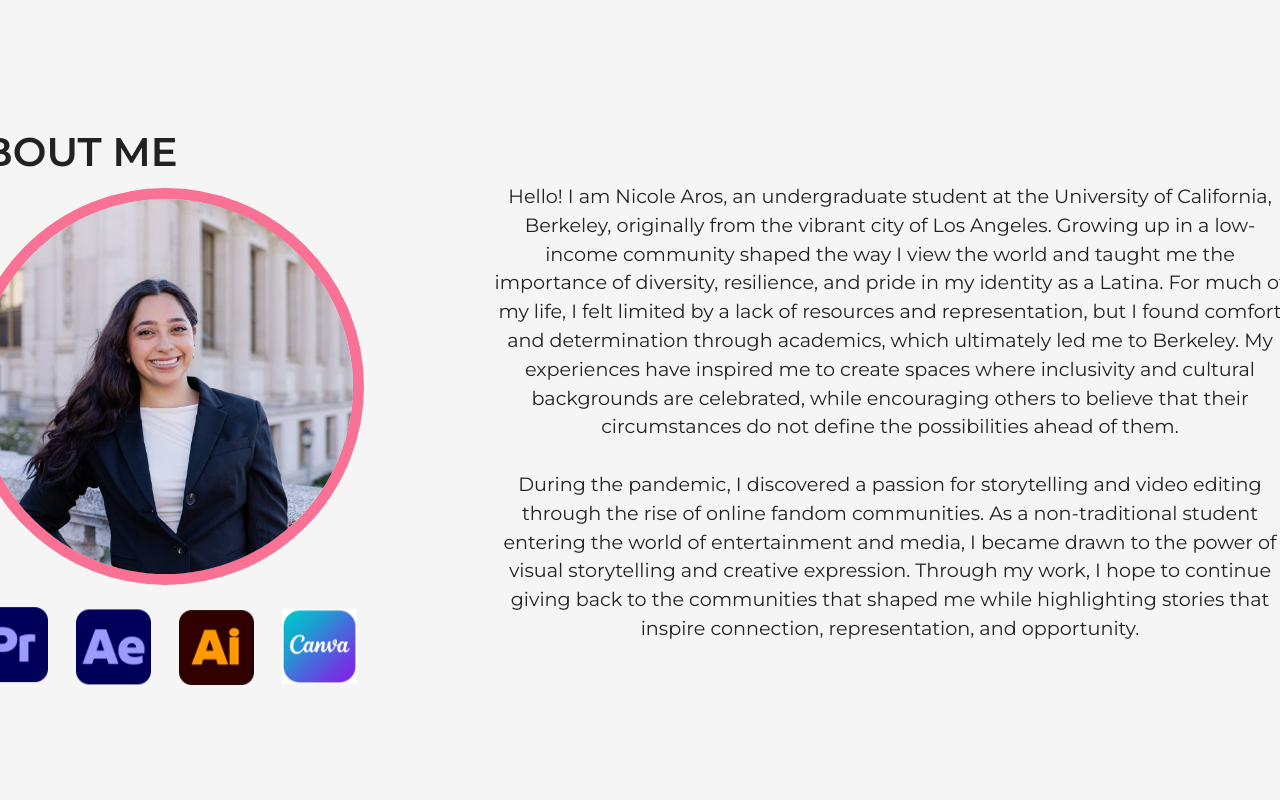
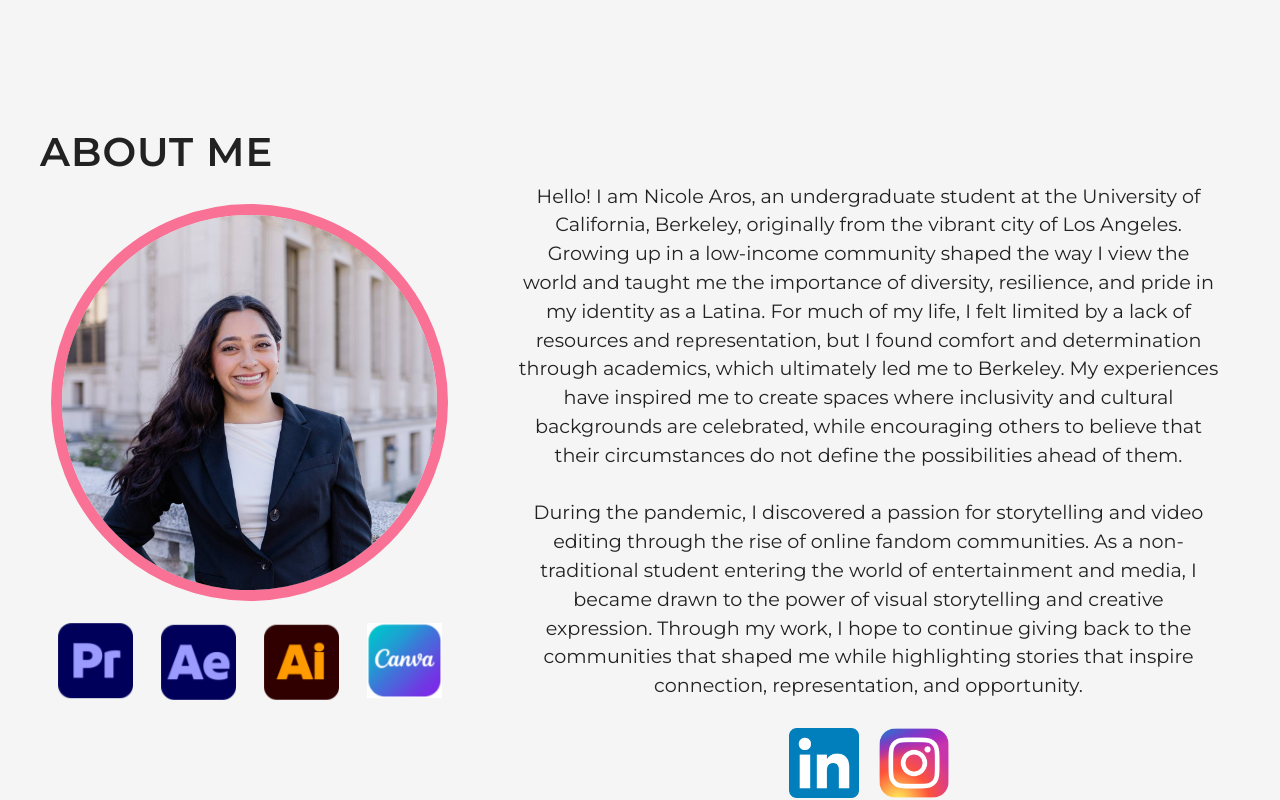
Before and after one commit to Normeeezy/nicolesarchives-react, a React (Vite) app: page / in a window 1280 px wide. Shown: the part 3000-3800 px from the top of the page. Built offline with nearby package versions, Linux system fonts and the light colour scheme.

Commit message:
added linkedin and ig to profile, converted to flex instead of absolute

```diff
--- a/src/App.css
+++ b/src/App.css
@@ -108,6 +108,11 @@ body {
   box-sizing: border-box;
 }
 
+/* ABOUT: reduce top padding so header sits higher */
+.section.about-section {
+  padding-top: 15px;
+}
+
 .section h1,
 .section h2 {
   color: #222;
@@ -158,6 +163,28 @@ body {
 
   .section {
     padding: 40px 20px;
+  }
+
+  .about-layout {
+    flex-direction: column;
+    gap: 32px;
+  }
+
+  .about-left {
+    min-width: 0;
+  }
+
+  .about-right {
+    min-width: 0;
+  }
+
+  .about-header {
+    font-size: 2rem;
+    text-align: left;
+  }
+
+  .about-description {
+    font-size: 1rem;
   }
 
   .tiles {
@@ -525,53 +552,101 @@ body {
   aspect-ratio: auto;
 }
 
+/* ABOUT (refactored layout: flex instead of offsets) */
+.about-section {
+  background: #f5f5f5;
+}
+
+.about-header {
+  font-family: "Montserrat", sans-serif;
+  font-size: 2.5rem;
+  /* Give more breathing room on wide screens */
+  margin: 0 0 clamp(24px, 2vw, 52px);
+  letter-spacing: 1px;
+}
+
+.about-layout {
+  display: flex;
+  gap: 60px;
+  align-items: center;
+  justify-content: space-between;
+  /* Scale up on big monitors, keep laptop feel */
+  max-width: clamp(1100px, 92vw, 1600px);
+  margin: clamp(0px, 1vw, 16px) auto 0;
+}
+
+.about-left {
+  flex: 0 0 auto;
+  display: flex;
+  flex-direction: column;
+  align-items: center;
+  gap: 24px;
+  min-width: 360px;
+  transform: translateY(-60px);
+
+}
+
+.about-photo {
+  width: 375px;
+  height: 375px;
+  border-radius: 50%;
+  object-fit: cover;
+  display: block;
+  border: 11px solid #f97296;
+}
+
+.about-tools {
+  display: flex;
+  justify-content: center;
+  align-items: center;
+  gap: 28px;
+}
+
+.about-tools img {
+  width: 75px;
+  height: 75px;
+  object-fit: contain;
+  animation: floatLogo 3s ease-in-out infinite;
+}
+
+.about-tools img:nth-child(2) {
+  animation-delay: 0.3s;
+}
+
+.about-tools img:nth-child(3) {
+  animation-delay: 0.6s;
+}
+
+.about-tools img:nth-child(4) {
+  animation-delay: 0.9s;
+}
+
+.about-right {
+  flex: 1 1 auto;
+  min-width: 420px;
+  transform: translateY(-20px);
+
+}
+
 .about-description {
-  position: relative;
-  left: 250px;
   font-family: "Montserrat", sans-serif;
   font-size: 1.2rem;
   line-height: 1.5;
   text-align: center;
-  max-width: 800px;
-  margin: 0 auto;
-  top: -50px;
-}
-
-.about-header {
-  position: relative;
-  top: -50px;
-  right: 575px;
-
-  font-family: "Montserrat", sans-serif;
-  font-size: 2.5rem;
-  line-height: 1.5;
-
-  text-align: center;
-
-  max-width: 800px;
+  max-width: clamp(700px, 52vw, 950px);
   margin: 0 auto;
 }
 
-.floating-logo-row {
+.social-links {
   display: flex;
+  gap: 20px;
   justify-content: center;
-  align-items: center;
-  position: relative;
-  left: -475px;
-  top: -525px;
-
-  gap: 28px;
-
-  margin-top: 25px;
+  margin-top: 28px;
 }
 
-.floating-logo-row img {
-  width: 75px;
-  height: 75px;
-
-  object-fit: contain;
-
-  animation: floatLogo 3s ease-in-out infinite;
+.social-links img {
+  width: 70px;
+  height: 70px;
 }
 
 .floating-logo-row img:nth-child(2) {
--- a/src/App.jsx
+++ b/src/App.jsx
@@ -10,6 +10,9 @@ import premiereLogo from "./assets/framework_logos/premiere_pro_logo.png";
 import afterEffectsLogo from "./assets/framework_logos/after_effects_icon.png";
 import adobe_illustrator_logo from "./assets/framework_logos/adobe_illustrator_logo.png";
 import canva_logo from "./assets/framework_logos/canva.jpg";
+
+import linkedin_logo from "./assets/Linkedin_icon.png";
+import instagram_logo from "./assets/Instagram_logo.png";
 
 export default function App() {
   return (
@@ -38,31 +41,59 @@ export default function App() {
         </section>
 
         {/* ABOUT */}
-        <section id="about" className="section">
+        <section id="about" className="section about-section">
           <h1 className="about-header">ABOUT ME</h1>
-          <p className="about-description">
-          Hello! I am Nicole Aros, an undergraduate student at the University of California, Berkeley,
-          originally from the vibrant city of Los Angeles. Growing up in a low-income community shaped
-          the way I view the world and taught me the importance of diversity, resilience, and
-          pride in my identity as a Latina. For much of my life, I felt limited by a lack of
-          resources and representation, but I found comfort and determination through academics,
-          which ultimately led me to Berkeley. My experiences have inspired me to create spaces
-          where inclusivity and cultural backgrounds are celebrated, while encouraging others to
-          believe that their circumstances do not define the possibilities ahead of them.
-          <br/>
-          <br/>
-          During the pandemic, I discovered a passion for storytelling and video editing through the rise of
-          online fandom communities. As a non-traditional student entering the world of entertainment
-          and media, I became drawn to the power of visual storytelling and creative expression.
-          Through my work, I hope to continue giving back to the communities that shaped me while
-          highlighting stories that inspire connection, representation, and opportunity.
-          </p>
-          <img className="photo" src={img1} alt="Nicole" />
-          <div className="floating-logo-row">
-            <img src={premiereLogo} alt="Premiere Pro" />
-            <img src={afterEffectsLogo} alt="After Effects" />
-            <img src={adobe_illustrator_logo} alt="Adobe Illustrator" />
-            <img src={canva_logo} alt="Canva" />
+
+          <div className="about-layout">
+            <div className="about-left">
+              <img className="about-photo" src={img1} alt="Nicole" />
+
+              <div className="about-tools">
+                <img src={premiereLogo} alt="Premiere Pro" />
+                <img src={afterEffectsLogo} alt="After Effects" />
+                <img src={adobe_illustrator_logo} alt="Adobe Illustrator" />
+                <img src={canva_logo} alt="Canva" />
+              </div>
+            </div>
+
+            <div className="about-right">
+              <p className="about-description">
+                Hello! I am Nicole Aros, an undergraduate student at the University of California,
+                Berkeley, originally from the vibrant city of Los Angeles. Growing up in a low-income
+                community shaped the way I view the world and taught me the importance of diversity,
+                resilience, and pride in my identity as a Latina. For much of my life, I felt limited
+                by a lack of resources and representation, but I found comfort and determination
+                through academics, which ultimately led me to Berkeley. My experiences have inspired
+                me to create spaces where inclusivity and cultural backgrounds are celebrated, while
+                encouraging others to believe that their circumstances do not define the
+                possibilities ahead of them.
+                <br />
+                <br />
+                During the pandemic, I discovered a passion for storytelling and video editing
+                through the rise of online fandom communities. As a non-traditional student entering
+                the world of entertainment and media, I became drawn to the power of visual
+                storytelling and creative expression. Through my work, I hope to continue giving
+                back to the communities that shaped me while highlighting stories that inspire
+                connection, representation, and opportunity.
+              </p>
+
+              <div className="social-links">
+                <a
+                  href="https://www.linkedin.com/in/nicole-aros/"
+                  target="_blank"
+                  rel="noopener noreferrer"
+                >
+                  <img src={linkedin_logo} alt="LinkedIn" />
+                </a>
+                <a
+                  href="https://www.instagram.com/n._nickell/"
+                  target="_blank"
+                  rel="noopener noreferrer"
+                >
+                  <img src={instagram_logo} alt="Instagram" />
+                </a>
+              </div>
+            </div>
           </div>
         </section>
 
```
Also changed, not shown: src/assets/Instagram_logo.png (added), src/assets/LinkedIn_icon.png (added).
